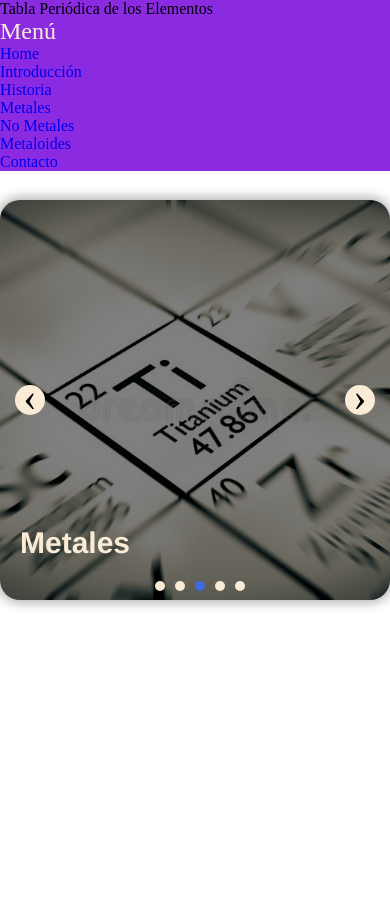
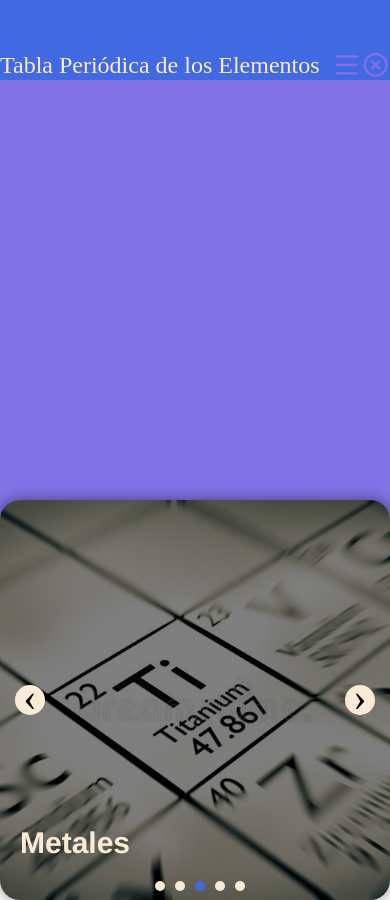
Before and after one commit to Amjel2022/tp2, a React (Create React App) app: page / in a window 390 px wide. Before the commit the page ends 844 px from the top, so only its background shows below. Built offline with nearby package versions, Linux system fonts and the light colour scheme.

Commit message:
avance de navBar responsive / aparece / desaparece / buscando propiedades CSS

```diff
--- a/package.json
+++ b/package.json
@@ -9,6 +9,7 @@
     "react": "^18.2.0",
     "react-dom": "^18.2.0",
     "react-scripts": "5.0.1",
+    "remixicon": "^2.5.0",
     "web-vitals": "^2.1.4"
   },
   "scripts": {
--- a/src/componentes/Header.js
+++ b/src/componentes/Header.js
@@ -1,18 +1,19 @@
 import "../styles/Header.css";
+import 'remixicon/fonts/remixicon.css'
 
 function Header() {
-    return <header className="header">Tabla Periódica de los Elementos
-        <div className="headerConteiner">
+    return <header className="header">
+        <div className="headerContainer">
             {/* Logo en la navBar */}
             <a href="#home" className="headerLogo">
-                Menú
+                Tabla Periódica de los Elementos
             </a>
 
             {/* Menú en la navBar */}
             <nav className="navMenu">
                 <ul className="navLista">
                     <li className="navItem">
-                        <a href="#home" className="navLink">Home</a>
+                        <a href="#home" className="navLink active">Home</a>
                     </li>
                     <li className="navItem">
                         <a href="#introduccion" className="navLink">Introducción</a>
--- a/src/styles/Carousel.css
+++ b/src/styles/Carousel.css
@@ -1,5 +1,5 @@
 .carousel {
-    margin-top: 200px;
+    margin-top: 500px;
     display: flex;
     height: 400px;
     width: 100%;
--- a/src/styles/Header.css
+++ b/src/styles/Header.css
@@ -1,5 +1,5 @@
 .header {
-    background-color: blueviolet;
+    background-color: royalblue;
     width: 100%;
     position: fixed;
     left: 0;
@@ -10,7 +10,8 @@
     display: flex;
     justify-content: space-between;
     align-items: center;
-    height: 80px;
+    height: 130px;
+    margin-inline: 1.5 rem;
 }
 
 .headerLogo {
@@ -25,3 +26,56 @@
     list-style-type: none;
     text-decoration: none;
 }
+
+.navLista {
+    list-style-type: none;
+}
+
+@media screen and (max-width: 768px ) {
+    .navMenu {
+        position: absolute;
+        top: 80px;
+        left: 0;
+        right: 0;
+        background-color: #8271E4;
+        text-align: center;
+        transition: 0.3s;
+        height: 450px;
+    }
+
+    .navMenu.show {
+        height: 450px;
+    }
+
+    navMenu.show .navLista {
+        display: block;
+
+    }
+
+    .navLista {
+        margin-top: 3rem;
+        display: none;
+    }
+
+    .navItem {
+        margin-bottom: 2rem;
+    }
+
+    .navlink {
+        color: #EFF3FC;
+        font-size: 1rem;
+        border-radius: 50px;
+        border-bottom: 3px solid transparent #F0EFFF;
+    }
+
+    .navLink:hover,
+    .navlink.active {
+        border-bottom: 3px solid #141414;
+    }
+
+    .navIconos {
+        color: #8271E4;
+        font-size: 1.8rem;
+        cursor: pointer;
+    }
+}
```
Also changed, not shown: 1 other file (tests, documents, lock files or other folders).
